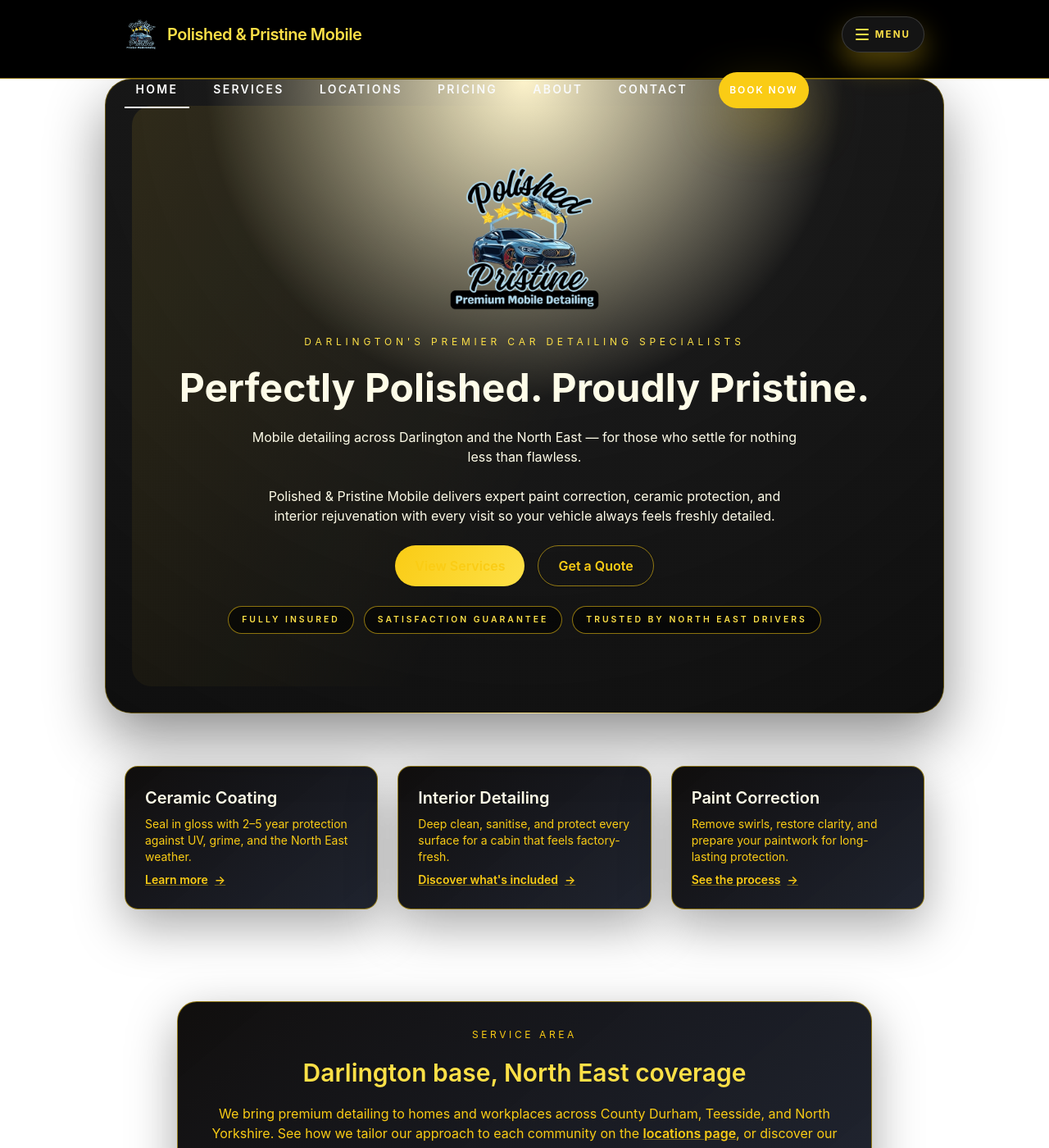
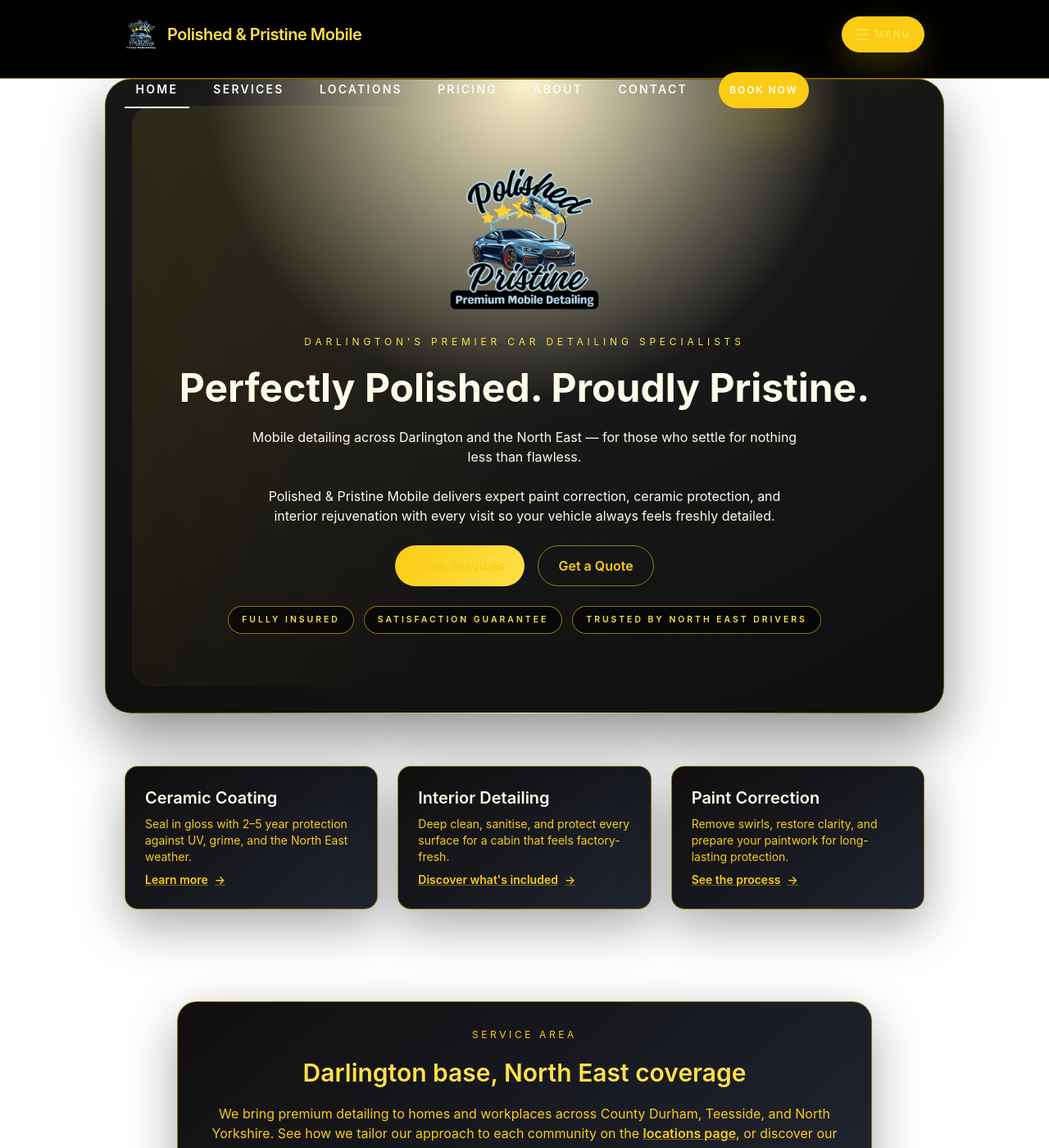
Before and after one commit to xboxlivejohns/.github.io, a Jekyll site: the page built from index.html, in a window 1280 px wide and 1400 px high. Shown: the whole window at 82% size. Built offline with Jekyll 4.4.1, drawn with Linux system fonts in a browser that asks for light colours; nearby versions of some CDN libraries.

Commit message:
Improve mobile nav toggle contrast

```diff
--- a/assets/css/theme-overrides.css
+++ b/assets/css/theme-overrides.css
@@ -210,6 +210,20 @@
   color: var(--brand-yellow-bright) !important;
 }
 
+header [data-nav-toggle] {
+  background-color: var(--brand-yellow) !important;
+  border-color: var(--brand-yellow) !important;
+  color: var(--brand-black) !important;
+  box-shadow: 0 16px 40px rgba(250, 204, 21, 0.22);
+}
+
+header [data-nav-toggle]:hover,
+header [data-nav-toggle]:focus-visible {
+  background-color: var(--brand-yellow-bright) !important;
+  border-color: var(--brand-yellow-bright) !important;
+  color: var(--brand-black) !important;
+}
+
 footer,
 footer .text-amber-600,
 footer .text-amber-700,
```
